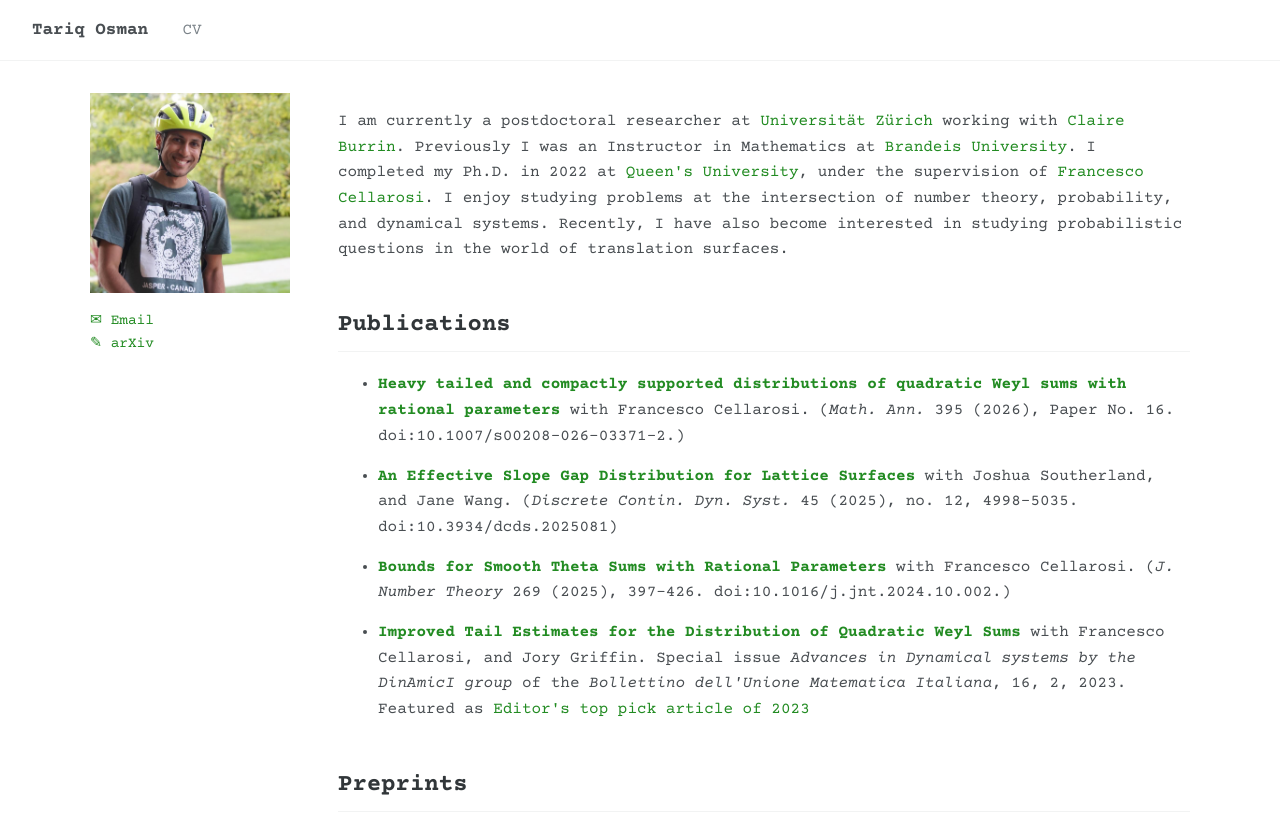
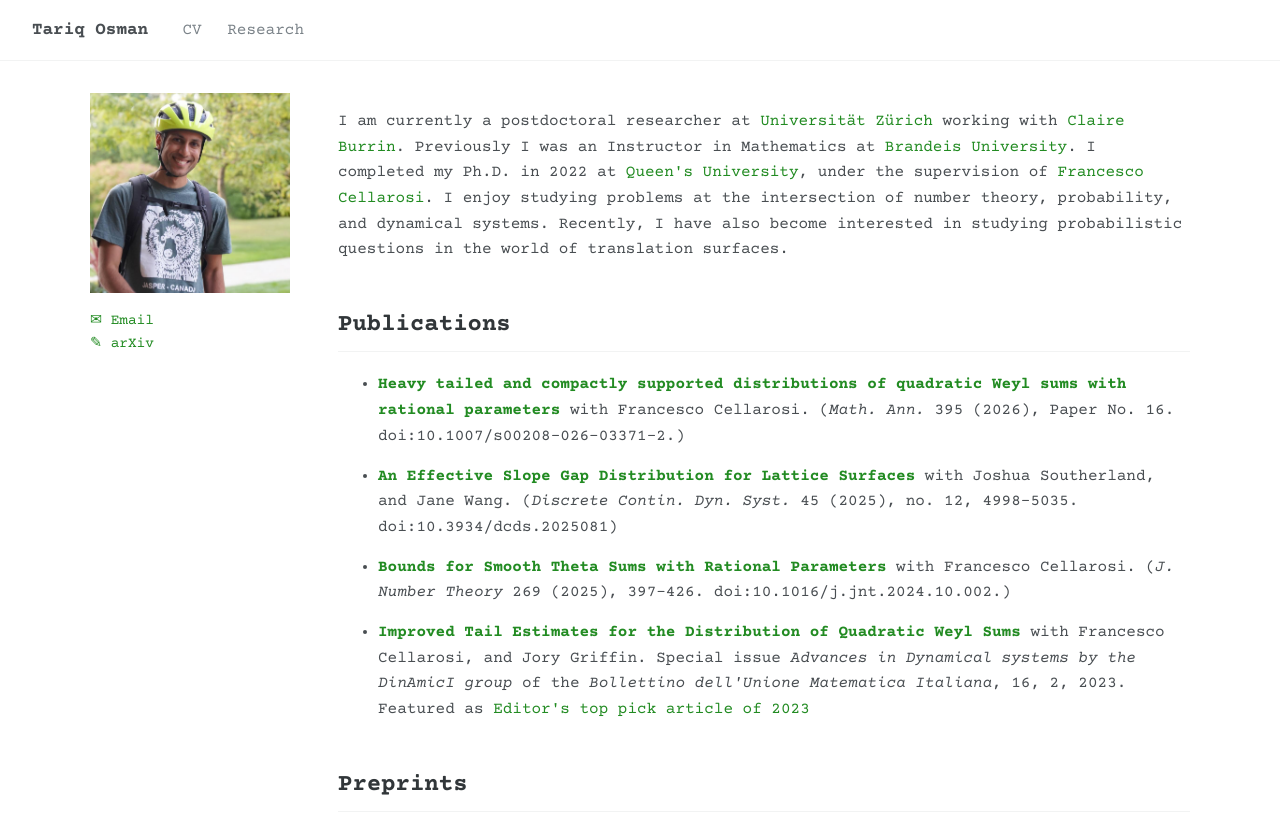
Before and after one commit to tariq-osman-math/tariq-osman-math.github.io, a plain HTML site: page index.html in a window 1280 px wide. Shown: the top 815 px of the page. Drawn offline with nearby package versions, Linux system fonts and the light colour scheme.

Commit message:
Update index.html

```diff
--- a/index.html
+++ b/index.html
@@ -88,6 +88,7 @@
   <nav>
     <a class="home" href="./">Tariq Osman</a>
     <a href="files/T-Osman-cv-Nov-2026.pdf">CV</a>
+    <a href="exponential-sums(1).html">Research</a>
   </nav>
 
   <div class="page">
```
